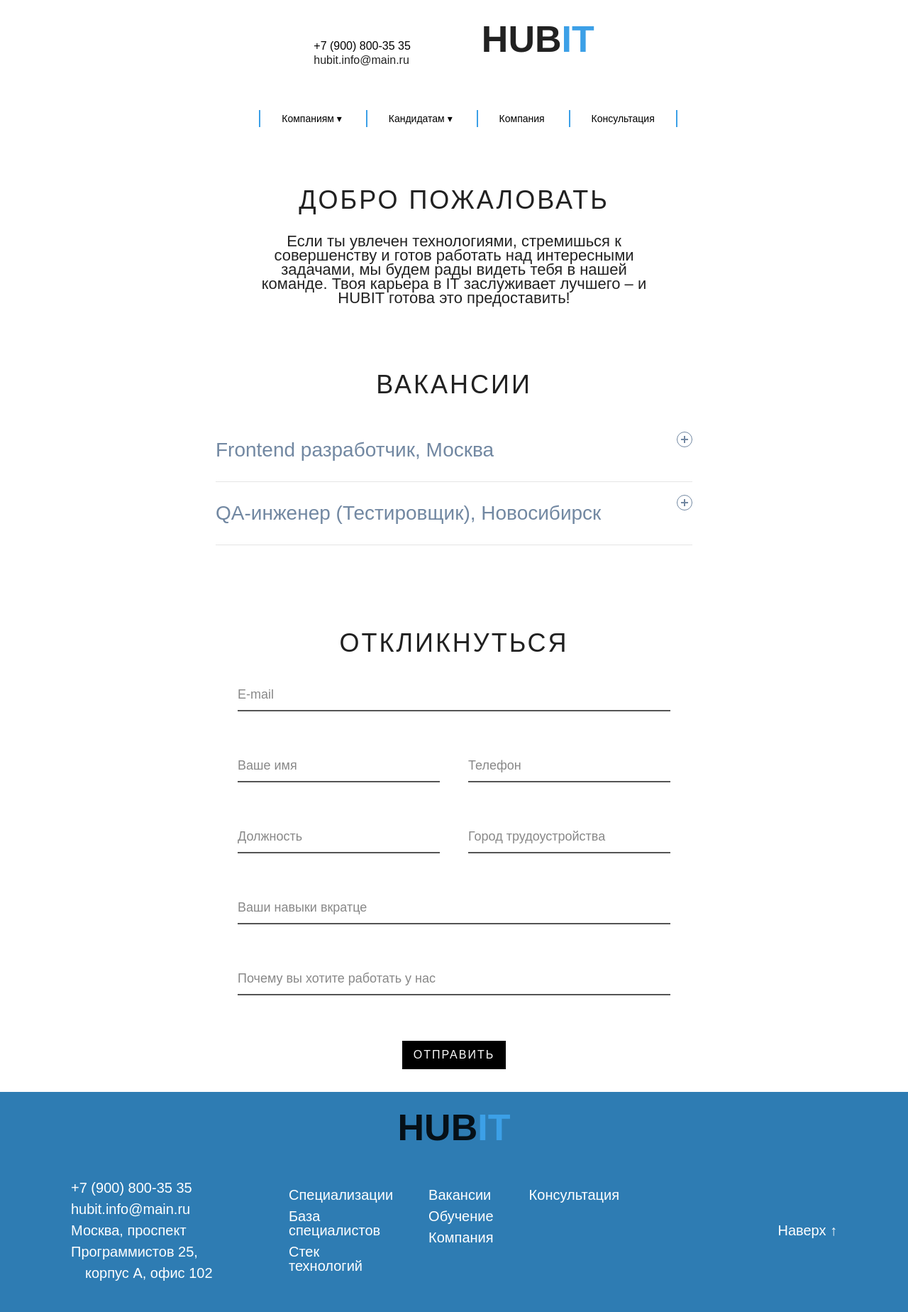
After one commit to Spectr5032L/TSU-coursePractice, a PHP site: page /vacancy.html in a window 1280 px wide. The commit adds this page. Shown: the whole page at 71% size. Run offline with PHP 8.4, Linux system fonts and the light colour scheme.

Commit message:
create page vacancy

```diff
--- a/assets/css/style.css
+++ b/assets/css/style.css
@@ -458,7 +458,7 @@ Vertical Tabs .mdl-tabs__panel {
     transition: .4s ease;
 }
 
-.panel:checked~.panel-content {
+.panel:checked ~ .panel-content {
     height: auto;
     opacity: 1;
     padding: 14px;
@@ -468,6 +468,14 @@ Vertical Tabs .mdl-tabs__panel {
     display: none;
 }
 
+.arrow {
+    display: inline-block;
+    transition: transform 0.4s ease;
+}
+
+.panel:checked + .panel-title .arrow {
+    transform: rotate(180deg);
+}
 
 
 /* TABS С ИНФОРМАЦИЕЙ */
@@ -652,6 +660,12 @@ section.t-bq-section {
     width: 48rem;
 }
 
+.main-stack ul {
+    margin: 0;
+    padding: 0;
+    list-style: none;
+}
+
 .accordion {
     .accordion-item {
         border-bottom: 1px solid #e5e5e5;
@@ -735,7 +749,7 @@ section.t-bq-section {
 
         +.accordion-content {
             opacity: 1;
-            max-height: 9em;
+            max-height: 99em;
             transition: all 200ms linear;
             will-change: opacity, max-height;
         }
@@ -861,3 +875,42 @@ section.t-bq-section {
         cursor: pointer;
     }
 }
+
+
+
+
+
+
+/* VACANCY */
+
+/* ОПИСАНИЕ */
+
+.main-faq ul{
+    margin: 0;
+    /* padding: 0; */
+    list-style: none;
+}
+
+.vacancy-description {
+    max-width: 560px;
+    font-size: 22px;
+    text-align: center;
+    margin-bottom: 8vh;
+    .title {
+        text-align: center;
+        text-transform: uppercase;
+        letter-spacing: 3px;
+        font-size: 36px;
+        line-height: 48px;
+    }
+}
+
+.container-faq {
+    .title {
+        text-align: center;
+        text-transform: uppercase;
+        letter-spacing: 3px;
+        font-size: 36px;
+        line-height: 48px;
+    }
+}
--- /dev/null
+++ b/vacancy.html
@@ -0,0 +1,216 @@
+<!DOCTYPE html>
+<html lang="en">
+
+<head>
+    <meta charset="UTF-8">
+    <meta name="viewport" content="width=device-width, initial-scale=1.0">
+    <title>HUBIT • Вакансии</title>
+
+    <link rel="apple-touch-icon" sizes="180x180" href="assets/favicon_io/apple-touch-icon.png">
+    <link rel="icon" type="image/png" sizes="32x32" href="assets/favicon_io/favicon-32x32.png">
+    <link rel="icon" type="image/png" sizes="16x16" href="assets/favicon_io/favicon-16x16.png">
+    <link rel="manifest" href="assets/favicon_io/site.webmanifest">
+
+    <link rel="stylesheet" href="assets/css/style.css">
+    <link rel="stylesheet" href="https://cdn.jsdelivr.net/npm/material-design-lite/material.min.css">
+    <script src="https://cdn.jsdelivr.net/npm/material-design-lite/material.min.js"></script>
+    <script src="https://code.jquery.com/jquery-3.6.0.min.js"></script>
+</head>
+
+<body>
+
+    <header id="header">
+        <div class="header-conteiner">
+            <div class="container-logo">
+                <div>
+                    <a href="tel:+79008003535">+7 (900) 800-35 35</a>
+                    <br>
+                    hubit.info@main.ru
+                </div>
+                <div class="header-logo">
+                    <strong>HUB</strong><strong style="color: #3CA0E7;">IT</strong>
+                </div>
+            </div>
+            <nav role="navigation" class="primary-navigation">
+                <ul>
+                    <li><a href="#">Компаниям &dtrif;</a>
+                        <ul class="dropdown">
+                            <li><a href="index.html#specialization">Специализации</a></li>
+                            <li><a href="#">База специалистов</a></li>
+                            <li><a href="index.html#stack">Стек технологий</a></li>
+                        </ul>
+                    </li>
+                    <li><a href="#">Кандидатам &dtrif;</a>
+                        <ul class="dropdown">
+                            <li><a href="#">Обучение</a></li>
+                        </ul>
+                    </li>
+                    <li><a href="index.html#about-company">Компания</a></li>
+                    <li style="border-right: 2px solid #3ca0e7;"><a href="index.html#form-cons">Консультация</a></li>
+                </ul>
+            </nav>
+        </div>
+    </header>
+
+    <main>
+        <div class="main-container">
+            <div class="vacancy-container">
+                <div class="vacancy-description">
+                    <h1 class="title">Добро пожаловать</h1>
+                    <div>
+                        Если ты увлечен технологиями, стремишься к совершенству и готов работать над интересными
+                        задачами,
+                        мы будем рады видеть тебя в нашей команде. Твоя карьера в IT заслуживает лучшего – и HUBIT
+                        готова это предоставить!
+                    </div>
+                </div>
+            </div>
+            <div class="main-faq">
+                <div class="container-faq">
+                    <h1 class="title">Вакансии</h1>
+                    <div class="accordion">
+                        <div class="accordion-item">
+                            <button style="font-size: 2rem;" id="accordion-button-1" aria-expanded="false"><span
+                                    class="accordion-title">Frontend разработчик, Москва
+                                </span><span class="icon" aria-hidden="true"></span></button>
+                            <div class="accordion-content">
+                                <p style="font-size: 18px;">Что мы тебе предлагаем?</p>
+                                <ul class="list-style-one mdl-tabs__panel-text">
+                                    <li>Интересные и инновационные проекты: У нас ты будешь работать над современными и захватывающими проектами, использующими передовые технологии.</li>
+                                    <li>Профессиональный рост: Мы поддерживаем постоянное развитие и предлагаем возможности для обучения, курсы и участие в конференциях.</li>
+                                    <li>Гибкий график: Возможность удаленной работы и гибкий рабочий график, чтобы ты мог совмещать работу с личной жизнью.</li>
+                                    <li>Комфортный офис: Современные офисы в центре города с уютной атмосферой и всеми необходимыми удобствами.</li>
+                                    <li>Социальный пакет: Медицинская страховка, оплачиваемые отпуска и больничные, корпоративные мероприятия и другие бонусы.</li>
+                                </ul>
+                                <p style="font-size: 18px;">Требования:</p>
+                                <ul class="list-style-one mdl-tabs__panel-text">
+                                    <li>Опыт работы с HTML, CSS и JavaScript (ES6+).</li>
+                                    <li>Знание фреймворков, таких как React, Angular или Vue.js.</li>
+                                    <li>Опыт работы с системами контроля версий (Git).</li>
+                                    <li>Понимание принципов адаптивного дизайна и кроссбраузерной совместимости.</li>
+                                    <li>Умение работать с RESTful API.</li>
+                                    <li>Навыки тестирования кода (Jest, Mocha, Cypress и т.д.).</li>
+                                    <li>Желательно знание инструментов сборки (Webpack, Gulp, Parcel).</li>
+                                </ul>
+                                <p style="font-size: 18px;">Условия:</p>
+                                <ul class="list-style-one mdl-tabs__panel-text">
+                                    <li>График работы: Полная занятость, гибкий график с возможностью удаленной работы.</li>
+                                    <li>Местоположение: Москва.</li>
+                                    <li>Оформление: Официальное трудоустройство по ТК РФ.</li>
+                                    <li>Отпуск: Оплачиваемый ежегодный отпуск 28 календарных дней.</li>
+                                    <li>Дополнительные бонусы: Медицинская страховка, корпоративные мероприятия, курсы повышения квалификации и многое другое.</li>
+                                </ul>
+                                <p></p>
+                            </div>
+                        </div>
+                        <div class="accordion-item">
+                            <button style="font-size: 2rem;" id="accordion-button-2" aria-expanded="false"><span
+                                    class="accordion-title">QA-инженер (Тестировщик), Новосибирск
+                                </span><span class="icon" aria-hidden="true"></span></button>
+                            <div class="accordion-content">
+                                <p style="font-size: 18px;">Что мы тебе предлагаем?</p>
+                                <ul class="list-style-one mdl-tabs__panel-text">
+                                    <li>Интересные и инновационные проекты: У нас ты будешь работать над современными и захватывающими проектами, использующими передовые технологии.</li>
+                                    <li>Профессиональный рост: Мы поддерживаем постоянное развитие и предлагаем возможности для обучения, курсы и участие в конференциях.</li>
+                                    <li>Гибкий график: Возможность удаленной работы и гибкий рабочий график, чтобы ты мог совмещать работу с личной жизнью.</li>
+                                    <li>Комфортный офис: Современные офисы в центре города с уютной атмосферой и всеми необходимыми удобствами.</li>
+                                    <li>Социальный пакет: Медицинская страховка, оплачиваемые отпуска и больничные, корпоративные мероприятия и другие бонусы.</li>
+                                </ul>
+                                <p style="font-size: 18px;">Требования:</p>
+                                <ul class="list-style-one mdl-tabs__panel-text">
+                                    <li>Опыт работы в качестве QA-инженера от 2 лет.</li>
+                                    <li>Знание основ тестирования ПО и различных видов тестирования (функциональное, регрессионное, нагрузочное и т.д.).</li>
+                                    <li>Понимание жизненного цикла разработки ПО и роли тестирования на каждом этапе.</li>
+                                    <li>Навыки написания тест-кейсов, создания тестовых планов и отчетов о тестировании.</li>
+                                    <li>Знание SQL и умение работать с базами данных.</li>
+                                    <li>Желательно знание скриптовых языков (Python, JavaScript) для автоматизации тестирования.</li>
+                                </ul>
+                                <p style="font-size: 18px;">Условия:</p>
+                                <ul class="list-style-one mdl-tabs__panel-text">
+                                    <li>График работы: Полная занятость, гибкий график с возможностью удаленной работы.</li>
+                                    <li>Местоположение: Новосибирск.</li>
+                                    <li>Оформление: Официальное трудоустройство по ТК РФ.</li>
+                                    <li>Отпуск: Оплачиваемый ежегодный отпуск 28 календарных дней.</li>
+                                    <li>Дополнительные бонусы: Медицинская страховка, корпоративные мероприятия, курсы повышения квалификации и многое другое.</li>
+                                </ul>
+                                <p></p>
+                            </div>
+                        </div>
+                    </div>
+                </div>
+            </div>
+            <div class="vacancy-form">
+                <section class="formCons-in-touch">
+                    <h1 class="title">Откликнуться</h1>
+                    <form class="contact-form row">
+                        <div class="form-field col x-100">
+                            <input id="email" class="input-text js-input" type="email" required>
+                            <label class="label" for="email">E-mail</label>
+                        </div>
+                        <div class="form-field col x-50">
+                            <input id="name" class="input-text js-input" type="text" required>
+                            <label class="label" for="name">Ваше имя</label>
+                        </div>
+                        <div class="form-field col x-50">
+                            <input id="phone" class="input-text js-input" type="text" required>
+                            <label class="label" for="phone">Телефон</label>
+                        </div>
+                        <div class="form-field col x-50">
+                            <input id="position" class="input-text js-input" type="text" required>
+                            <label class="label" for="position">Должность</label>
+                        </div>
+                        <div class="form-field col x-50">
+                            <input id="city" class="input-text js-input" type="text" required>
+                            <label class="label" for="city">Город трудоустройства</label>
+                        </div>
+                        <div class="form-field col x-100">
+                            <input id="company" class="input-text js-input" type="text" required>
+                            <label class="label" for="company">Ваши навыки вкратце</label>
+                        </div>
+                        <div class="form-field col x-100">
+                            <input id="reason" class="input-text js-input" type="text" required>
+                            <label class="label" for="reason">Почему вы хотите работать у нас</label>
+                        </div>
+                        <div class="form-field col x-100 align-center">
+                            <input class="submit-btn" type="submit" value="Отправить">
+                        </div>
+                    </form>
+                </section>
+            </div>
+        </div>
+    </main>
+
+    <footer>
+        <div class="header-logo">
+            <strong>HUB</strong><strong style="color: #3CA0E7;">IT</strong>
+        </div>
+        <div class="footer-container">
+            <div class="footer-contact">
+                <a href="tel:+79008003535">+7 (900) 800-35 35</a><br>
+                hubit.info@main.ru <br>
+                Москва, проспект Программистов 25, <br> <span style="padding-left: 20px;">корпус А, офис 102</span>
+            </div>
+            <div class="footer-links">
+                <div>
+                    <a href="#specialization">Специализации</a>
+                    <a href="#">База специалистов</a>
+                    <a href="#stack">Стек технологий</a>
+                </div>
+                <div>
+                    <a href="#">Вакансии</a>
+                    <a href="#">Обучение</a>
+                    <a href="#about-company">Компания</a>
+                </div>
+                <div>
+                    <a href="#form-cons">Консультация</a>
+                </div>
+            </div>
+            <a class="footer-up" href="#header">Наверх <span>↑</span></a>
+        </div>
+    </footer>
+
+</body>
+
+<script src="JS/FAQ.js"></script>
+
+</html>
```
Also changed, not shown: index.html (+7 -7 lines).
